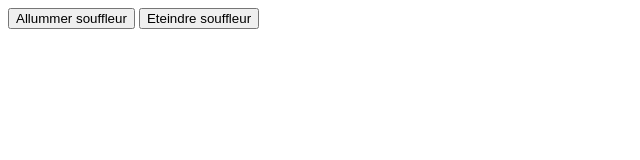
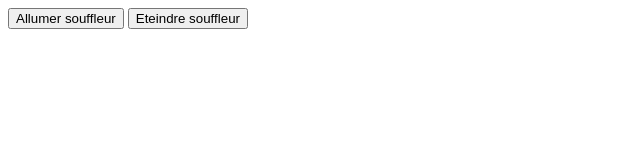
Before and after one commit to GrenadeJane/raspberry, a website: page views/index.html in a window 1280 px wide. Shown: the full height of the page, 0-640 px from the left. Drawn offline with Linux system fonts and the light colour scheme.

Commit message:
change mistake in spelling

```diff
--- a/views/index.html
+++ b/views/index.html
@@ -1,7 +1,7 @@
 <html>
 <body>
 	<form method="POST" action="/remote">
-		<button type="submit" value="on" name="blower"> Allummer souffleur </button>
+		<button type="submit" value="on" name="blower"> Allumer souffleur </button>
 		<button type="submit" value="off" name="blower"> Eteindre souffleur </button>
 	</form>
 </body>
```
